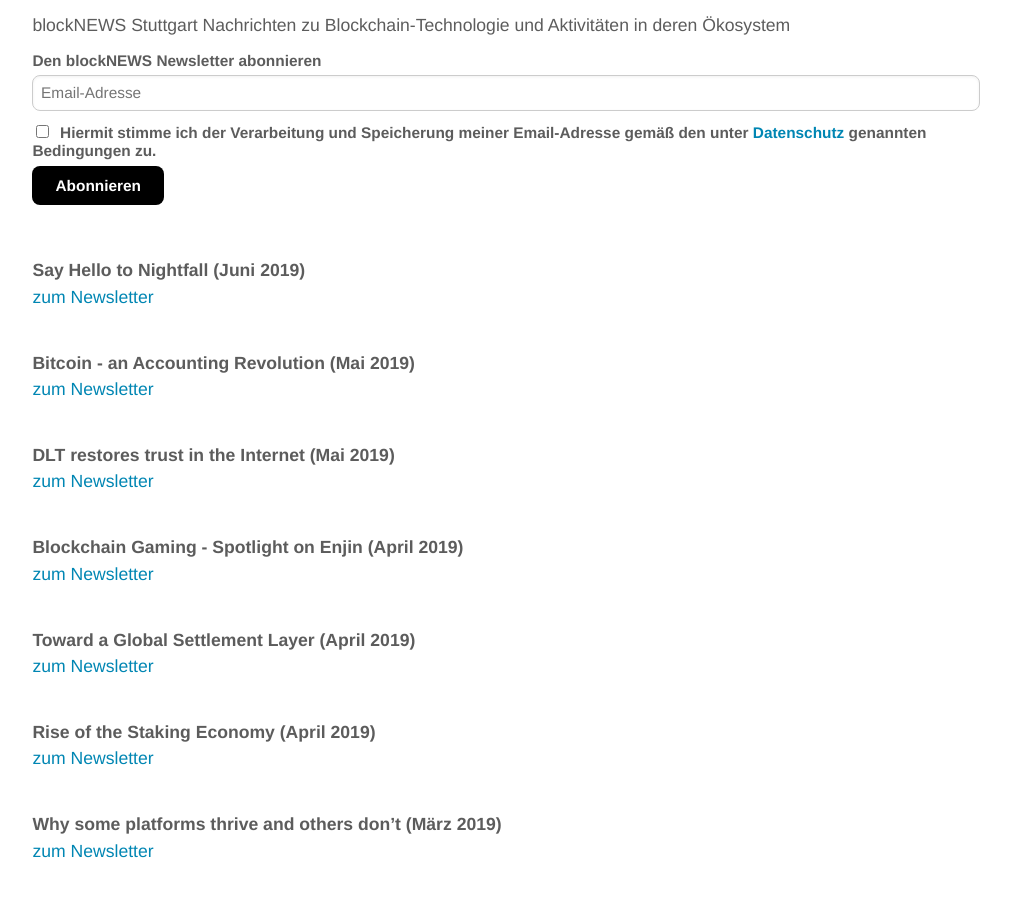
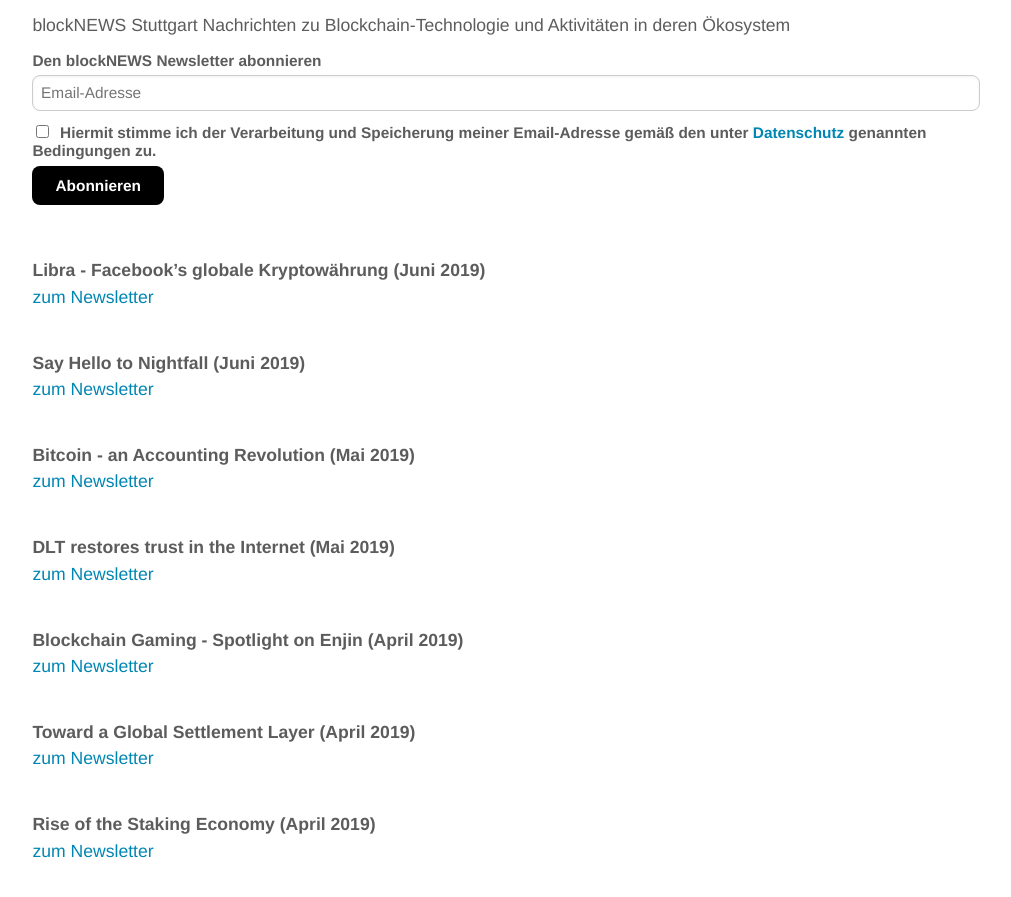
Before and after one commit to blocklab/site, a Jekyll site: the page built from newsletter.md, in a window 1280 px wide and 900 px high, scrolled down 529 px. Shown: the top 897 px of the window, without its empty margins (134-1145 px from the left). Built offline with Jekyll 4.4.1, drawn with Linux system fonts in a browser that asks for light colours; comment, search, counter and statistics services are not loaded.

Commit message:
Update newsletter.md

```diff
--- a/newsletter.md
+++ b/newsletter.md
@@ -33,6 +33,11 @@ Nachrichten zu Blockchain-Technologie und Aktivitäten in deren Ökosystem
 <!--End mc_embed_signup-->
 
 <br>
+<br>
+**Libra - Facebook's globale Kryptowährung (Juni 2019)**
+<br>
+[zum Newsletter](https://mailchi.mp/c07b278119e5/libra-facebooks-globale-kryptowhrung)
+
 <br>
 **Say Hello to Nightfall (Juni 2019)**
 <br>
```
